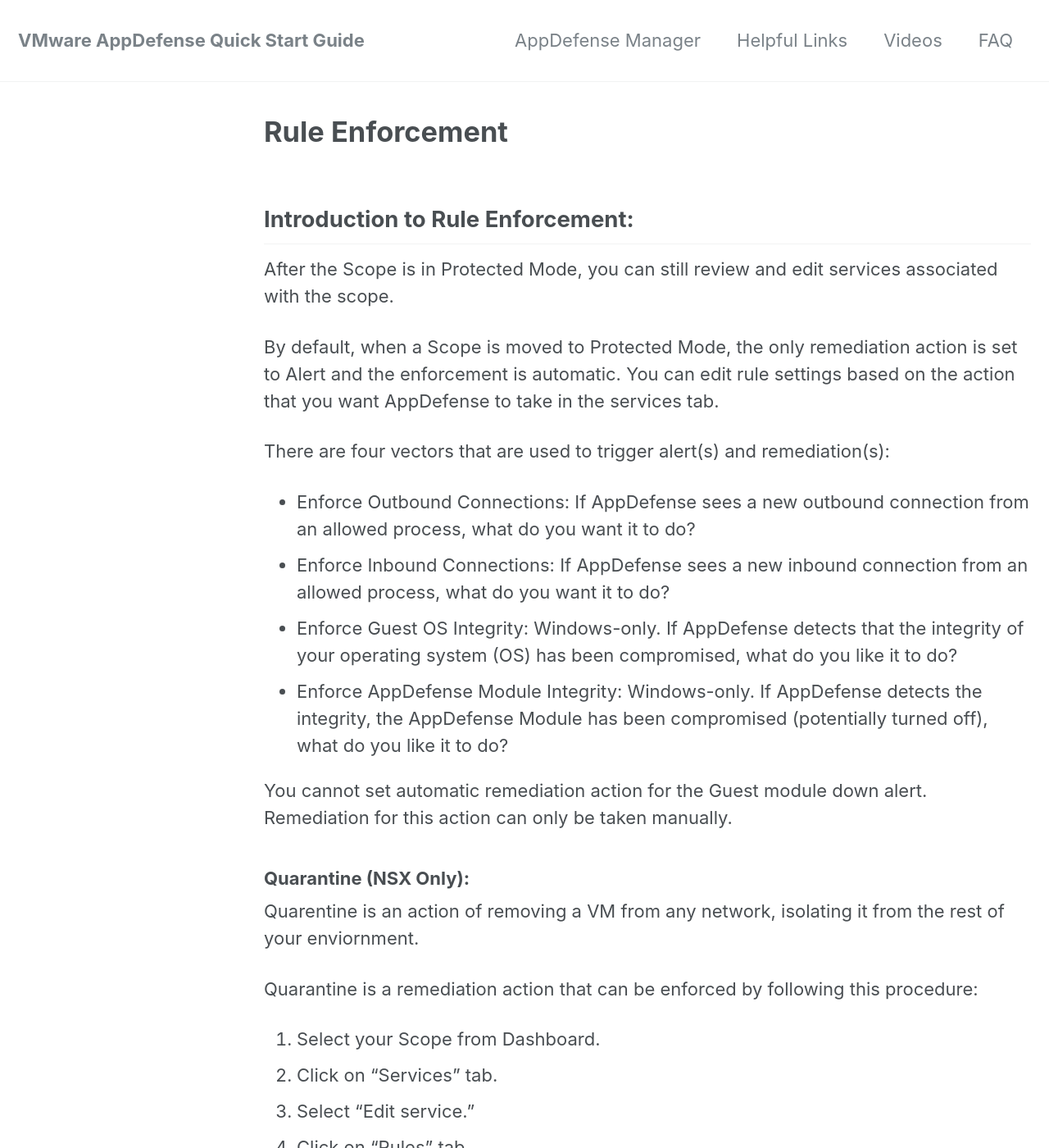
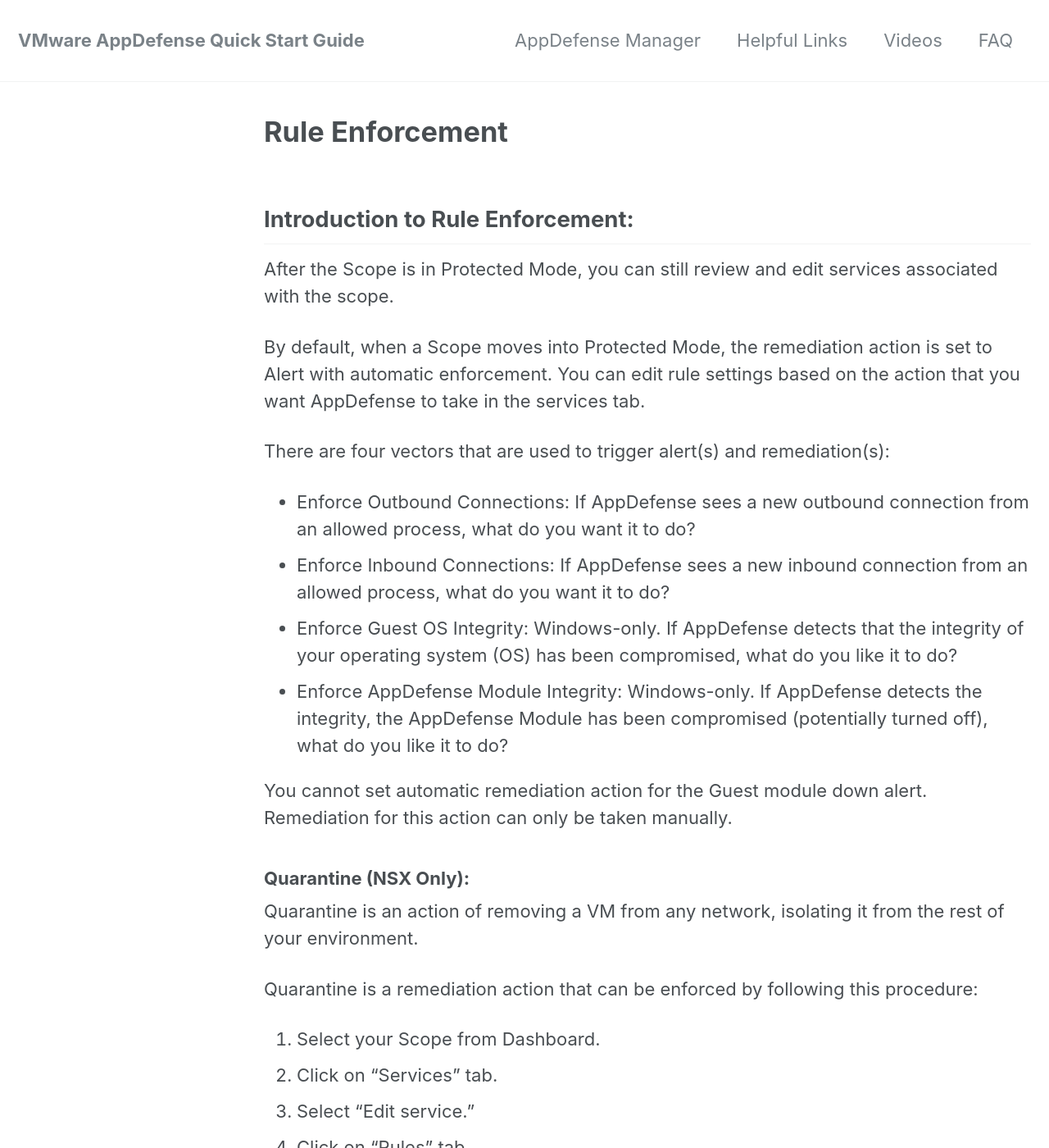
Before and after one commit to vmware-csa-team/AppDefense-Quick-Start-Guide, a Jekyll site: the page built from AppD Pages/rule_enforce.md, in a window 1280 px wide and 1400 px high. Shown: the whole window at 82% size. Built offline with Jekyll 4.4.1, drawn with Linux system fonts in a browser that asks for light colours; nearby versions of some CDN libraries.

Commit message:
Update rule_enforce.md

```diff
--- a/AppD Pages/rule_enforce.md
+++ b/AppD Pages/rule_enforce.md
@@ -10,7 +10,7 @@
 ## Introduction to Rule Enforcement:
 After the Scope is in Protected Mode, you can still review and edit services associated with the scope.
 
-By default, when  a Scope is moved to Protected Mode, the only remediation action is set to Alert and the enforcement is automatic. You can edit rule settings based on the action that you want AppDefense to take in the services tab.
+By default, when  a Scope moves into Protected Mode, the remediation action is set to Alert with automatic enforcement. You can edit rule settings based on the action that you want AppDefense to take in the services tab.
 
 There are four vectors that are used to trigger alert(s) and remediation(s):
 
@@ -23,7 +23,7 @@
 
 
 ### Quarantine (NSX Only):
-Quarentine is an action of removing a VM from any network, isolating it from the rest of your enviornment.
+Quarantine is an action of removing a VM from any network, isolating it from the rest of your environment.
 
 Quarantine is a remediation action that can be enforced by following this procedure:
 1. Select your Scope from Dashboard.
```
